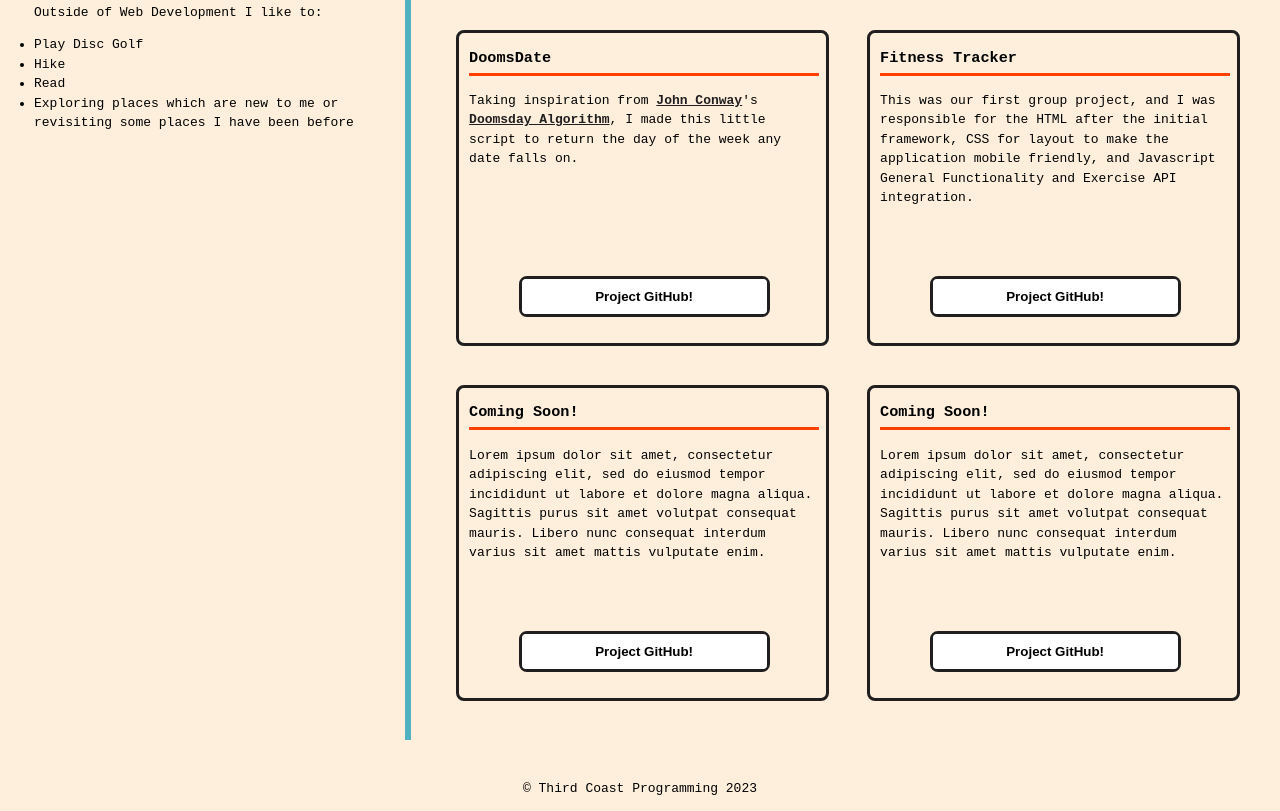
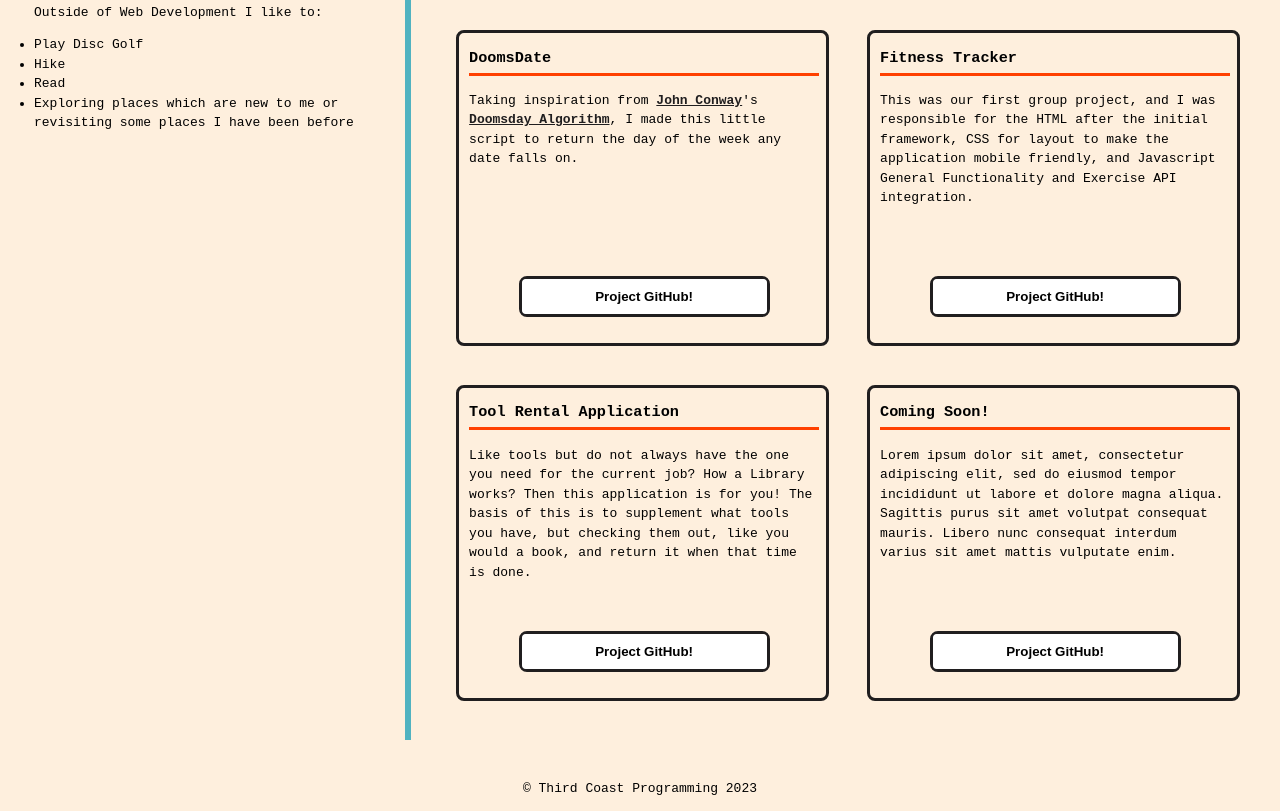
Before and after one commit to sempercuriosus/PortfolioChallenge, a plain HTML site: page index.html in a window 1280 px wide. Shown: the part 917-1728 px from the top of the page. Drawn offline with Linux system fonts and the light colour scheme; files whose address does not match are found by name.

Commit message:
updated new project link

```diff
--- a/index.html
+++ b/index.html
@@ -186,16 +186,16 @@
                     <!-- Project #5 Card -->
                     <section class="project_card">
                         <div class="project_blurb">
-                            <h3 class="project_title">Coming Soon!</h3>
-                            <p>Lorem ipsum dolor sit amet, consectetur adipiscing elit, sed do eiusmod tempor incididunt
-                                ut
-                                labore et dolore magna aliqua. Sagittis purus sit amet volutpat consequat mauris. Libero
-                                nunc consequat interdum varius sit amet mattis vulputate enim.</p>
+                            <h3 class="project_title">Tool Rental Application</h3>
+                            <p>Like tools but do not always have the one you need for the current job? How a Library
+                                works? Then this application is for you! The basis of this is to supplement what tools
+                                you have, but checking them out, like you would a book, and return it when that time is
+                                done.</p>
 
                         </div>
                         <div class="project_link">
                             <!-- <a href="">Project GitHub!</a> -->
-                            <button onclick="location.href='https://github.com/sempercuriosus/sempercuriosus'"
+                            <button onclick="location.href='https://github.com/sempercuriosus/tool-manager'"
                                 type="button">
                                 Project GitHub!</button>
 
```
